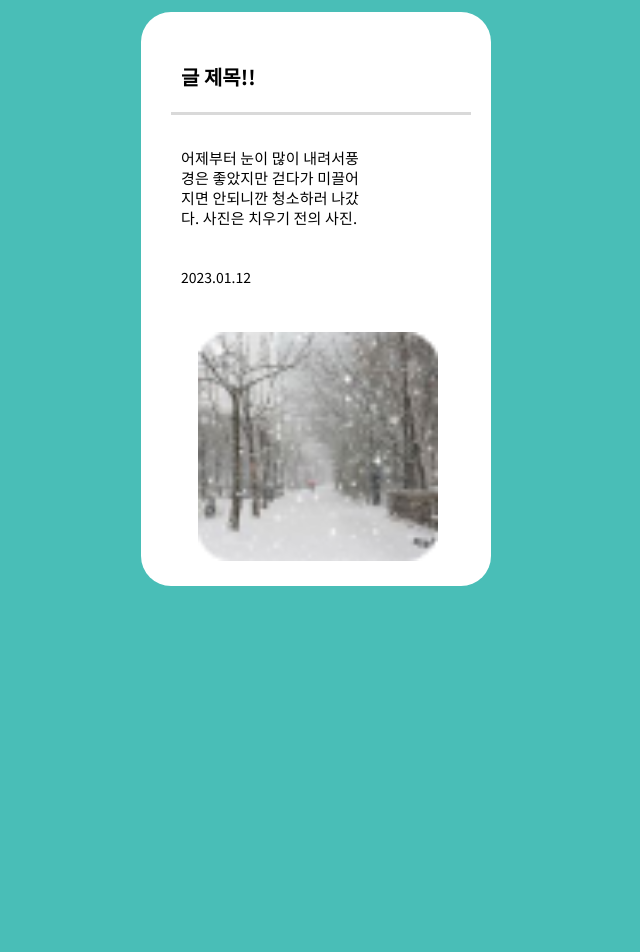
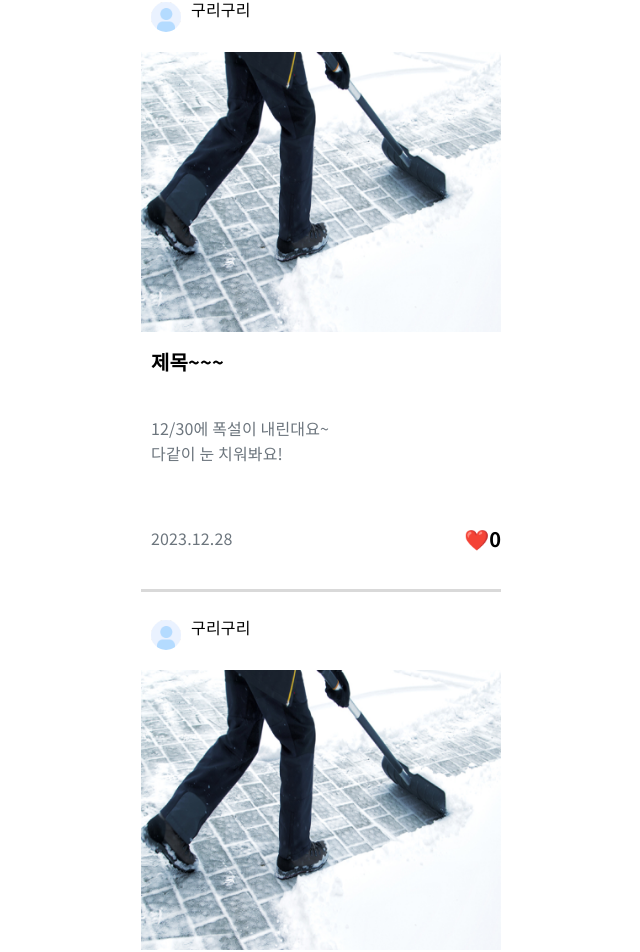
Before and after one commit to GDSC-snowflowerthon/Snowcare-team06-web, a React (Vite) app: page / in a window 1280 px wide. Shown: the part 18-970 px from the top of the page, without its empty margins (319-959 px from the left). Before the commit the page ends 800 px from the top, so only its background shows below. Built offline with nearby package versions, Linux system fonts and the light colour scheme.

Commit message:
feat : 좋아요한 커뮤니티 게시글 레이아웃 수정2

```diff
--- a/src/pages/MyPage/LikeCommunity/LCommunity.jsx
+++ b/src/pages/MyPage/LikeCommunity/LCommunity.jsx
@@ -16,7 +16,7 @@ export default function LCommunity(){
         <p>구리구리</p>
       </div>
       <div>
-        <img id="simg" src="./public/LCom.png"></img>
+        <img id="simg" src="./LCom.png"></img>
       </div>
       <div className="box2">
         <p className="title">제목~~~</p>
@@ -39,7 +39,7 @@ export default function LCommunity(){
         <p>구리구리</p>
       </div>
       <div>
-        <img id="simg" src="./public/LCom.png"></img>
+        <img id="simg" src="./LCom.png"></img>
       </div>
       <div className="box2">
         <p className="title">제목~~~</p>
--- a/src/router.jsx
+++ b/src/router.jsx
@@ -2,13 +2,13 @@ import { BrowserRouter, Route, Routes } from "react-router-dom";
 import StartPage from "./pages/Start/StartPage";
 import MainPage from "./pages/Main/MainPage";
 import SignupPage from "./pages/Signup/SignupPage";
-import Detail from "./pages/MyPage/RecordDetail/Detail";
+import LCommunity from "./pages/MyPage/LikeCommunity/LCommunity"
 
 const Router = () => {
   return (
     <BrowserRouter>
       <Routes>
-        <Route path="/" element={<Detail />} />
+        <Route path="/" element={<LCommunity />} />
         <Route path="/" element={<StartPage />} />
         <Route path="/signup" element={<SignupPage />} />
         <Route path="/main" element={<MainPage />} />
```
